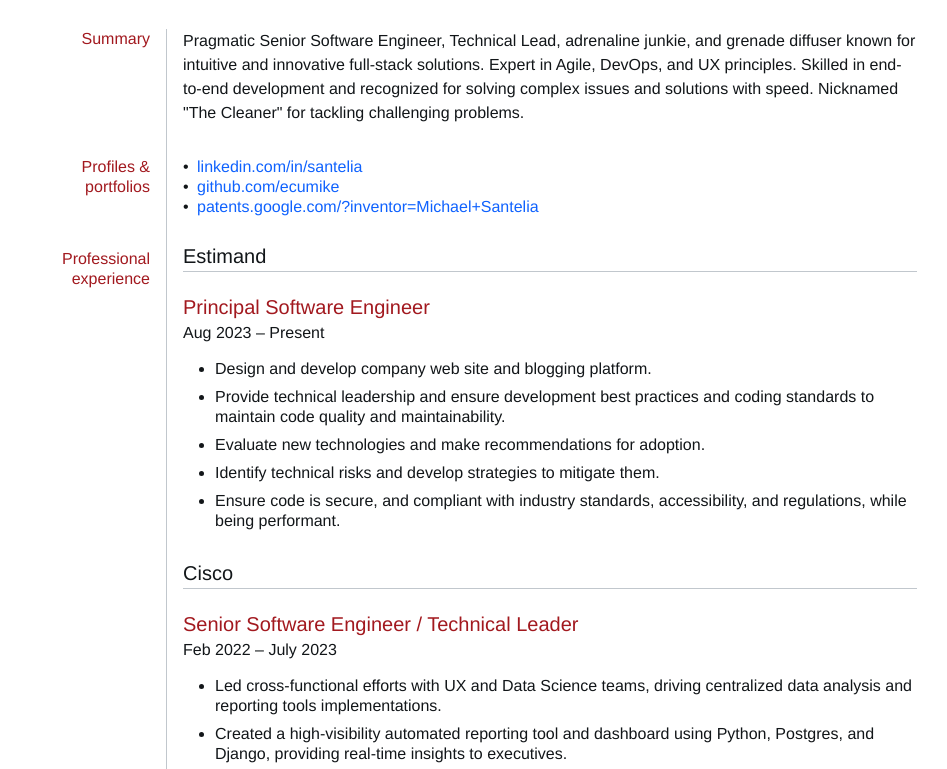
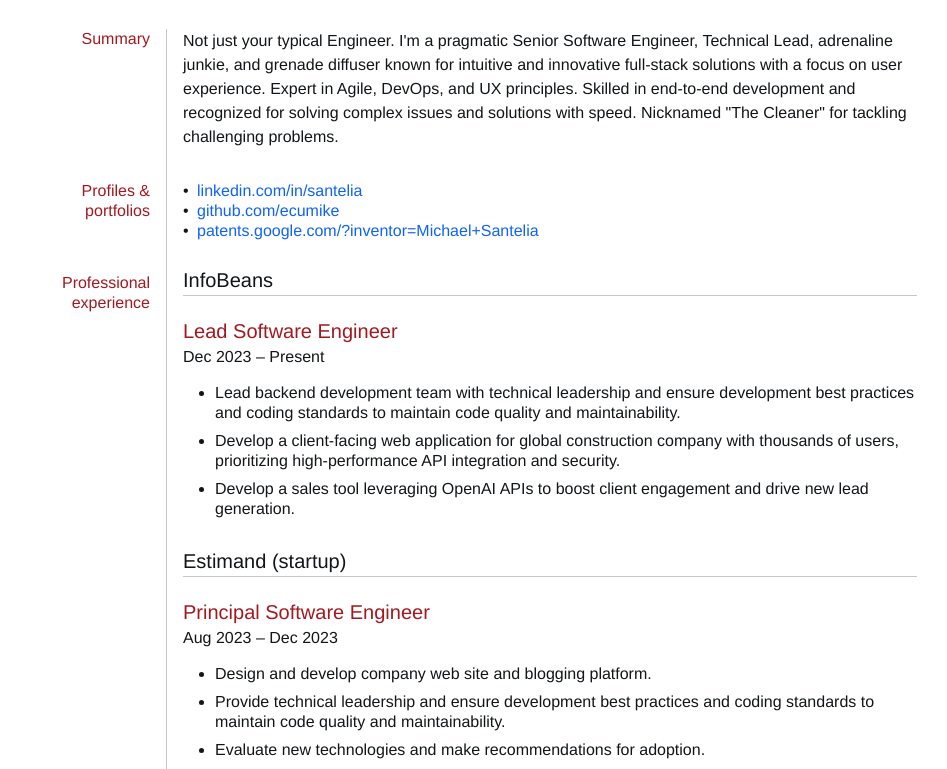
Before and after one commit to ecumike/resume, a plain HTML site: page index.html in a window 1280 px wide. Shown: the part 103-872 px from the top of the page, without its empty margins (23-970 px from the left). Drawn offline with Linux system fonts and the light colour scheme.

Commit message:
Update: Added IB

```diff
--- a/index.html
+++ b/index.html
@@ -27,7 +27,7 @@
 					<div class="flex justify-between">
 						<div class="name mt3 f2" style="margin-left: -5px;">Michael Santelia</div>
 						<div>
-							<a href="Resume - Michael Santelia.pdf" target="blank" class="bl-current-color flex items-center">
+							<a href="Resume - Michael Santelia.pdf" target="blank" class="bl-current-color dn items-center">
 								<svg class="icon" xmlns="http://www.w3.org/2000/svg" width="32" height="32" viewBox="0 0 32 32"><defs><style>.cls-1{fill:none;}</style></defs><title>document--download</title><polygon points="30 25 28.586 23.586 26 26.172 26 18 24 18 24 26.172 21.414 23.586 20 25 25 30 30 25"/><path d="M18,28H8V4h8v6a2.0058,2.0058,0,0,0,2,2h6v3l2,0V10a.9092.9092,0,0,0-.3-.7l-7-7A.9087.9087,0,0,0,18,2H8A2.0058,2.0058,0,0,0,6,4V28a2.0058,2.0058,0,0,0,2,2H18ZM18,4.4,23.6,10H18Z"/><rect class="cls-1" width="32" height="32"/></svg>
 								<span class="ml1">PDF version</span>
 							</a>
@@ -58,7 +58,7 @@
 			<div class="section summary flex">
 				<div class="left-col">Summary</div>
 				<div class="right-col">
-					Pragmatic Senior Software Engineer, Technical Lead, adrenaline junkie, and grenade diffuser known for intuitive and innovative full-stack solutions. Expert in Agile, DevOps, and UX principles. Skilled in end-to-end development and recognized for solving complex issues and solutions with speed. Nicknamed "The Cleaner" for tackling challenging problems.
+					Not just your typical Engineer. I'm a pragmatic Senior Software Engineer, Technical Lead, adrenaline junkie, and grenade diffuser known for intuitive and innovative full-stack solutions with a focus on user experience. Expert in Agile, DevOps, and UX principles. Skilled in end-to-end development and recognized for solving complex issues and solutions with speed. Nicknamed "The Cleaner" for tackling challenging problems.
 				</div>
 			</div>
 
@@ -76,10 +76,22 @@
 				<div class="left-col">Professional<br>experience</div>
 				<div class="right-col">
 
-					<div class="work-company">Estimand</div>
+					<div class="work-company">InfoBeans</div>
+					<div class="work-experience-section">
+						<div class="work-title">Lead Software Engineer</div>
+						<div class="work-dates">Dec 2023 – Present</div>
+
+						<ul class="bl-bullet-list">
+							<li>Lead backend development team with technical leadership and ensure development best practices and coding standards to maintain code quality and maintainability.</li>
+							<li>Develop a client-facing web application for global construction company with thousands of users, prioritizing high-performance API integration and security.</li>
+							<li>Develop a sales tool leveraging OpenAI APIs to boost client engagement and drive new lead generation.</li>
+						</ul>
+					</div>
+
+					<div class="mt4 work-company">Estimand (startup)</div>
 					<div class="work-experience-section">
 						<div class="work-title">Principal Software Engineer</div>
-						<div class="work-dates">Aug 2023 – Present</div>
+						<div class="work-dates">Aug 2023 – Dec 2023</div>
 
 						<ul class="bl-bullet-list">
 							<li>Design and develop company web site and blogging platform.</li>
@@ -109,7 +121,7 @@
 
 						<ul class="bl-bullet-list">
 							<li>Developed several impactful tactical and strategic solutions, including a 1-week SPA tool that saved $22M over the first 3 years of use.</li>
-							<li class="page-break">Led multi-disciplinary teams in implementing centralized data analysis, feedback, and reporting tools across 400+ internal tools and services.</li>
+							<li>Led multi-disciplinary teams in implementing centralized data analysis, feedback, and reporting tools across 400+ internal tools and services.</li>
 							<li>Implemented and maintained critical projects such as GDPR tracking, Finance resource management, audit tools, and automated reporting apps.</li>
 							<li>Mentored, educated, and set best practices for design and development.</li>
 						</ul>
@@ -142,7 +154,7 @@
 						</ul>
 					</div>
 
-					<div class="work-experience-section">
+					<div class="page-break work-experience-section">
 						<div class="work-title">Lead Developer / Technical Lead / Advisory IT Specialist</div>
 						<div class="work-dates">2000 – 2009</div>
 
@@ -157,7 +169,7 @@
 				</div>
 			</div>
 
-			<div class="page-break section skills flex">
+			<div class="section skills flex">
 				<div class="left-col">Skills</div>
 				<div class="right-col">
 					<div>HTML • CSS • JavaScript • REST APIs • Python • Django • Postgres • DevOps • AWS • IBM Cloud • Azure • Openshift • Angular • NPM • build processes • automated testing • CI/CD • agile • front-end development • content management • UX principles and research • accessibility • requirements gathering • problem solving • mentorship • collaboration • prototyping • efficiency • standards and best practices
@@ -171,7 +183,6 @@
 				<div class="right-col">
 					<div class="b">East Carolina University</div>
 					<div>Bachelor of Science, Marketing</div>
-					<div>August 1992 - May 1996</div>
 
 				</div>
 			</div>
```
Also changed, not shown: 1 other file.
